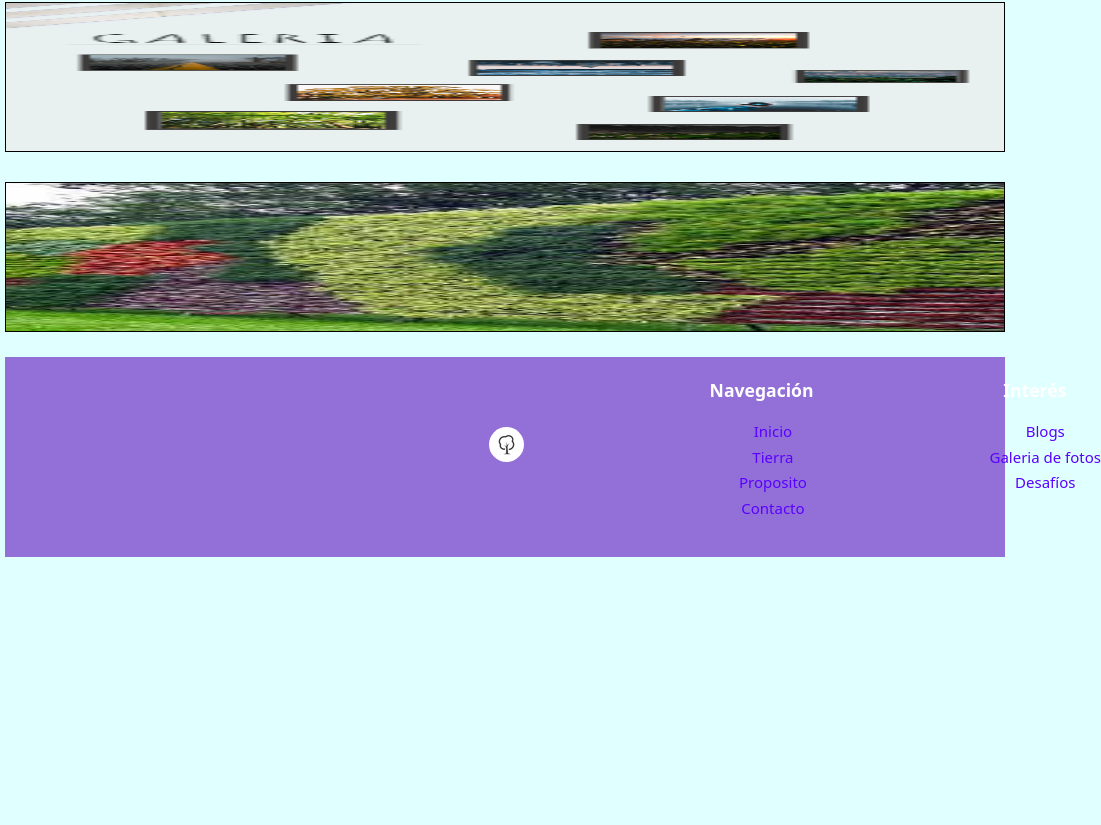
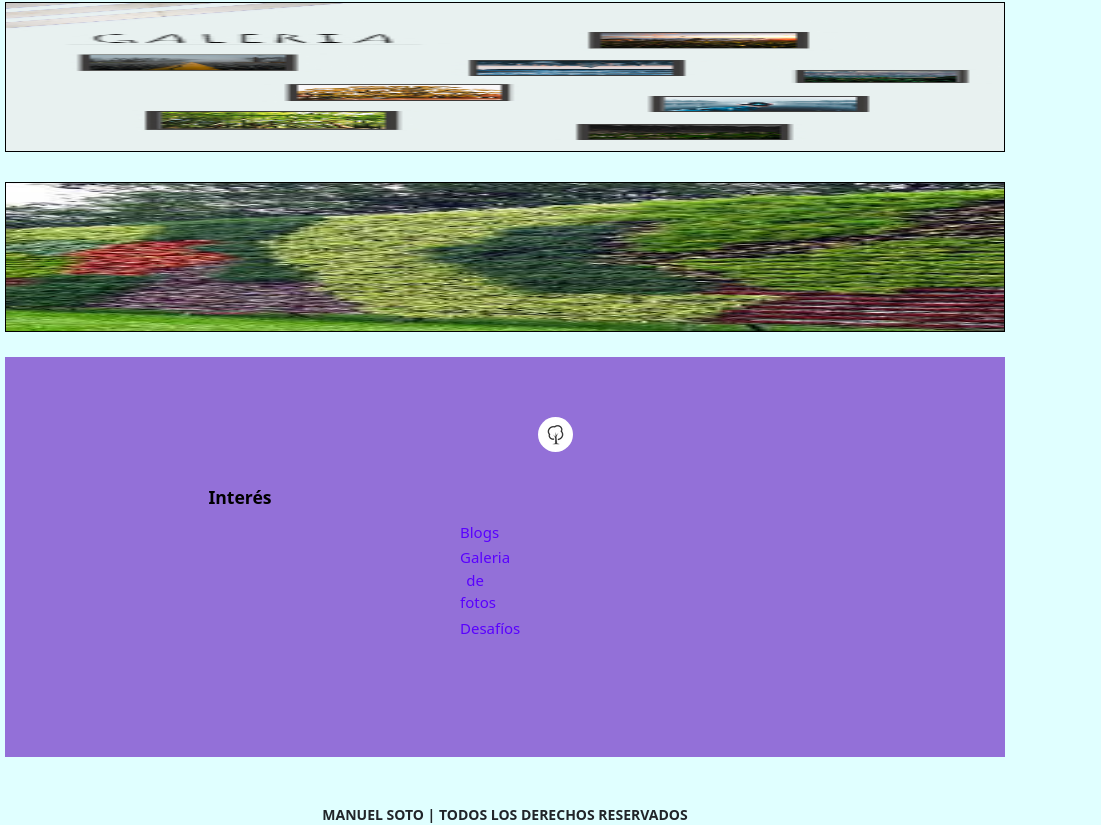
Before and after one commit to soto-manuel/MA-Concientizando, a website: page paginas/tierra.html in a window 768 px wide. Shown: the part 669-1494 px from the top of the page, 1101 px wide, since content can reach past the window. Before the commit the page ends 1231 px from the top, so only its background shows below. Drawn offline with nearby package versions, Linux system fonts and the light colour scheme; files whose address does not match are found by name.

Commit message:
arreglos en el footer

```diff
--- a/paginas/tierra.html
+++ b/paginas/tierra.html
@@ -35,8 +35,9 @@
     </article>
     <footer class="footer__tierra">
             <img class="footer__img" src="../imagen/icoArbol.ico" alt="Arbolito">
+
+            <div class="contenedor-footer-uno">
                 <h3 class="titulo-footer-nav">Navegación</h3>
-                <h3 class="titulo-footer-int">Interés</h3>
                 <nav class="menu__footer">
                     <ul>
                         <li><a href="../index.html">Inicio</a></li>
@@ -45,7 +46,10 @@
                         <li><a href="./contacto.html">Contacto</a></li>
                     </ul>
                 </nav>
+            </div>
 
+            <div class="contenedor-footer-dos">
+                <h3 class="titulo-footer-int">Interés</h3>
                 <nav class="menu__footer-segundo">
                     <ul>
                         <li><a href="./subpags/blogs.html">Blogs</a></li>
@@ -53,6 +57,8 @@
                         <li><a href="./subpags/desafios.html">Desafíos</a></li>
                     </ul>
                 </nav>
+            </div>
+            <p class="autor-derechos">MANUEL SOTO | TODOS LOS DERECHOS RESERVADOS</p>
     </footer>
     <script src="./js/bootstrap.js"></script>
     <script src="https://code.jquery.com/jquery-3.5.1.slim.min.js" integrity="sha384-DfXdz2htPH0lsSSs5nCTpuj/zy4C+OGpamoFVy38MVBnE+IbbVYUew+OrCXaRkfj" crossorigin="anonymous"></script>
--- a/scss/_footer.scss
+++ b/scss/_footer.scss
@@ -1,30 +1,27 @@
 footer{
     background-color: $violeta;
-    height: 20rem;
+    height: 30rem;
     text-align: center;
     margin: 5px;
     grid-area: footer;
 }
 
 .footer__img{
-    text-align: center;
     border-radius: 2rem;
     position: relative;
-    top: 7rem;
-    left: 18rem;
+    top: 6rem;
+    left: 5rem;
+    height: 3.5rem;
 }
 
 
 
 .menu__footer{
     font-size: 1.5rem;
-    display: inline-flex;
-    flex-direction: row;
-    flex-wrap: wrap;
-    align-items: flex-end;
+    display: inline;
     position: relative;
-    left: 22rem;
-    top: 6rem;
+    right: 48.2rem;
+    top: 5rem;
     ul{
         li{
             list-style-type: none;
@@ -41,30 +38,28 @@ footer{
 }
 
 .titulo-footer-nav{
-    color: white;
+    color: $negro;
     display: inline;
     position: relative;
-    top: 2rem;
-    left: 36.3rem;
+    top: 5rem;
+    right: 50rem;
     font-weight: bold;
 }
 .titulo-footer-int{
-    color: white;
+    color: $negro;
     display: inline;
     position: relative;
-    top: 2rem;
-    left: 55rem;
+    right: 23rem;
+    bottom: 9rem;
     font-weight: bold;
 }
 
 .menu__footer-segundo{
+    width: auto;
     font-size: 1.5rem;
-    display: inline-flex;
-    flex-direction: row;
-    flex-wrap: wrap;
     position: relative;
-    left: 40rem;
-    top: 6rem;
+    right: 23rem;
+    bottom: 8rem;
     ul{
         li{
             list-style-type: none;
@@ -79,3 +74,21 @@ footer{
         }
     }
 }
+
+.img-footer-home{
+    text-decoration: none;
+    list-style-type: none;
+}
+
+.autor-derechos{
+    position: relative;
+    top: 2rem;
+    font-size: 1.4rem;
+    font-weight: bold;
+}
+
+@each $contenedor in contenedor-footer-uno, contenedor-footer-dos {
+    .#{$contenedor}{
+        width: 15rem;
+    }
+}
--- a/scss/_mediaquarry.scss
+++ b/scss/_mediaquarry.scss
@@ -11,7 +11,7 @@
                                 "footer";
         }
         .cabeza{
-            grid-area: header;
+            grid-area: header;;
         }
         .seccion{
             grid-area: seccion;
@@ -27,6 +27,11 @@
         }
 
 // fin del grid
+
+
+    #header__h1{
+        width: 100%;
+    }
 
     .menu{
         ul{
@@ -69,6 +74,42 @@
 
 ////// FIN INICIO/HOME
 
+    footer{
+        height: 40rem;
+    }
+
+    .footer__img{
+        left: 0;
+        top: 0;
+        transform: translate(5rem, 6rem);
+    }
+
+    .titulo-footer-nav{
+        height: 20%;
+        right: 20rem;
+        top: 10rem;
+    }
+
+    .titulo-footer-int{
+        bottom: 4rem;
+        left: 16rem;
+
+    }
+    .menu__footer{
+        height: 25%;
+        right: 18rem;
+        top: 10rem;
+    }
+    .menu__footer-segundo{
+        width: 20%;
+        height: 20%;
+        left: 45.5rem;
+        bottom: 3rem;
+    }
+
+    .autor-derechos{
+        top: 12.5rem;
+    }
 
 ////// TIERRA
 
--- a/scss/style.scss
+++ b/scss/style.scss
@@ -28,5 +28,5 @@ $negro: #000000;
 
 html{
     font-size: 10px;
-    background-color: $celestito-fondo;
+    background-color: url(../imagen/fonto-sitio.jpg);
 }
```
Also changed, not shown: index.html (+6 -2 lines), paginas/contacto.html (+1 -0 lines), paginas/proposito.html (+1 -0 lines), paginas/subpags/blogs.html (+1 -0 lines), paginas/subpags/desafios.html (+1 -0 lines), paginas/subpags/galeria.html (+1 -0 lines), css/style.css, imagen/fonto-sitio.jpg (added), 1 other file. Lines whose indentation alone changed are shown as unchanged.
